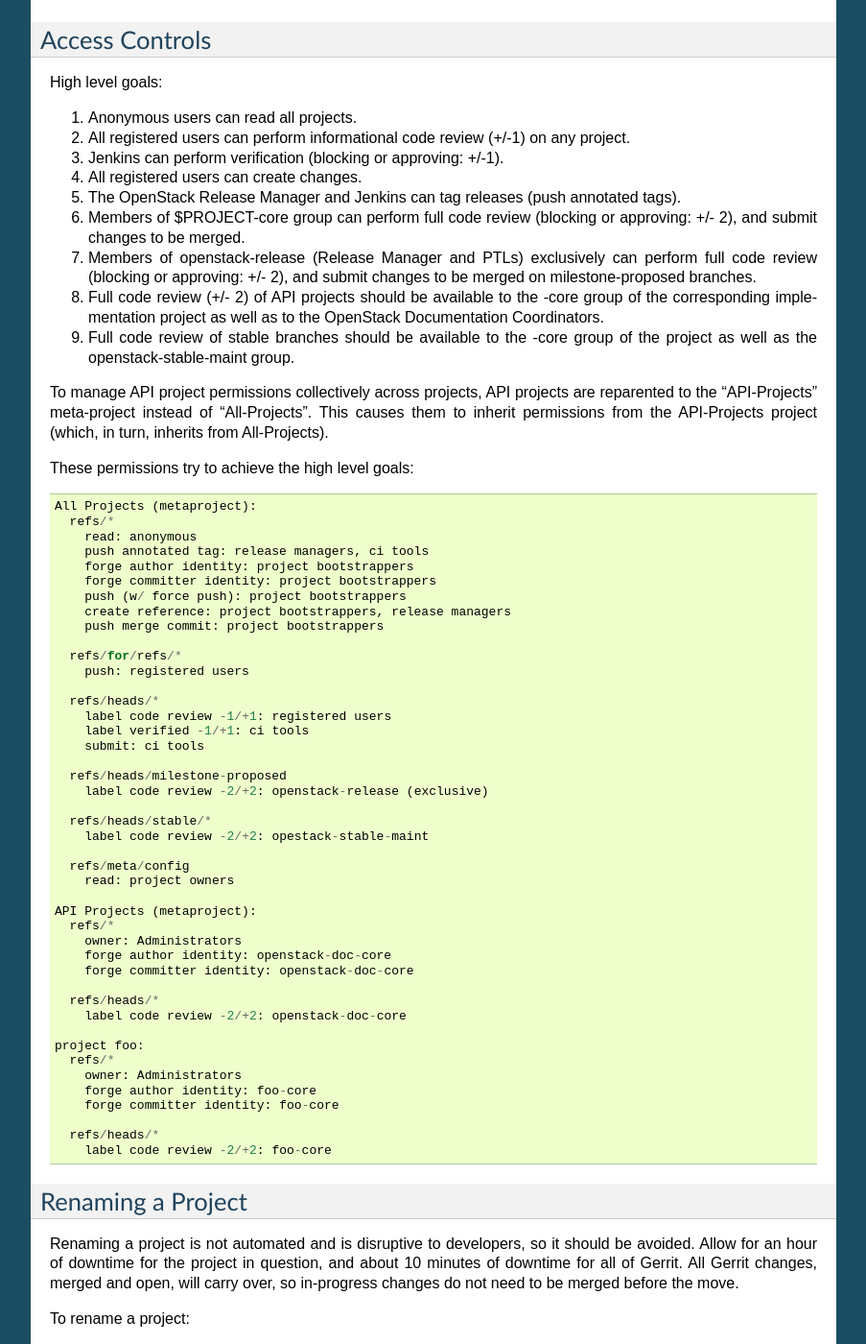
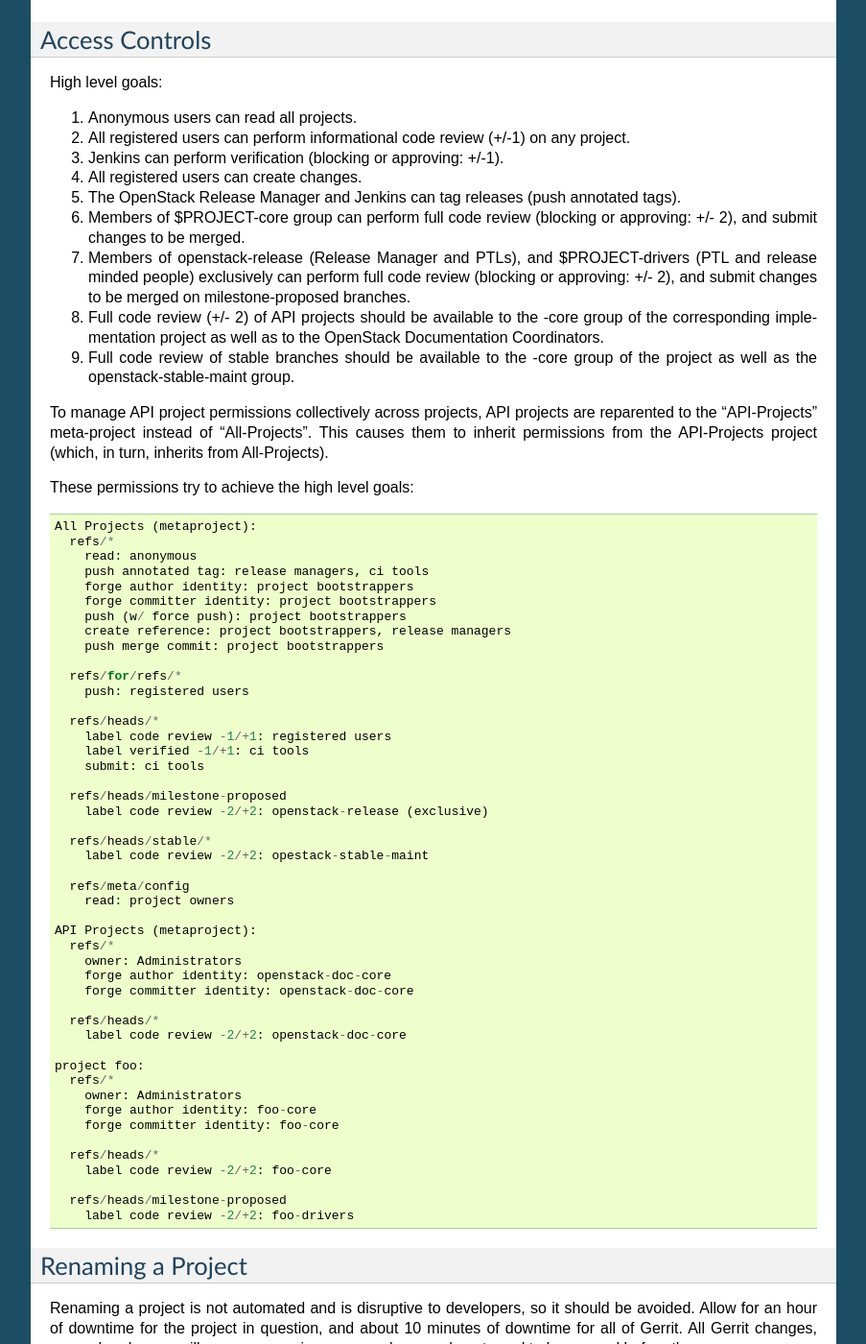
Before and after one commit to openstack-archive/devstack-gate, a Sphinx documentation site: the page built from doc/gerrit.rst, in a window 1280 px wide and 1400 px high, scrolled down 9032 px. Shown: the whole window at 96% size, without its empty margins (198-1101 px from the left). Built offline with Sphinx 7.4.7, drawn with Linux system fonts in a browser that asks for light colours.

Commit message:
project-drivers can approve changes in mp.
Document adding $PROJECT-drivers to +/-2 milestone-proposed
branches.

Fixes bug 894034.

Change-Id: I5ed92fbd2a7be9dee52217ad4efabca0e427d00b

```diff
--- a/doc/gerrit.rst
+++ b/doc/gerrit.rst
@@ -579,9 +579,10 @@
    annotated tags).
 #. Members of $PROJECT-core group can perform full code review
    (blocking or approving: +/- 2), and submit changes to be merged.
-#. Members of openstack-release (Release Manager and PTLs) exclusively
-   can perform full code review (blocking or approving: +/- 2), and
-   submit changes to be merged on milestone-proposed branches.
+#. Members of openstack-release (Release Manager and PTLs), and
+   $PROJECT-drivers (PTL and release minded people) exclusively can
+   perform full code review (blocking or approving: +/- 2), and submit
+   changes to be merged on milestone-proposed branches.
 #. Full code review (+/- 2) of API projects should be available to the
    -core group of the corresponding implementation project as well as to
    the OpenStack Documentation Coordinators.
@@ -641,6 +642,9 @@
     refs/heads/*
       label code review -2/+2: foo-core
 
+    refs/heads/milestone-proposed
+      label code review -2/+2: foo-drivers
+
 Renaming a Project
 ******************
 
```
